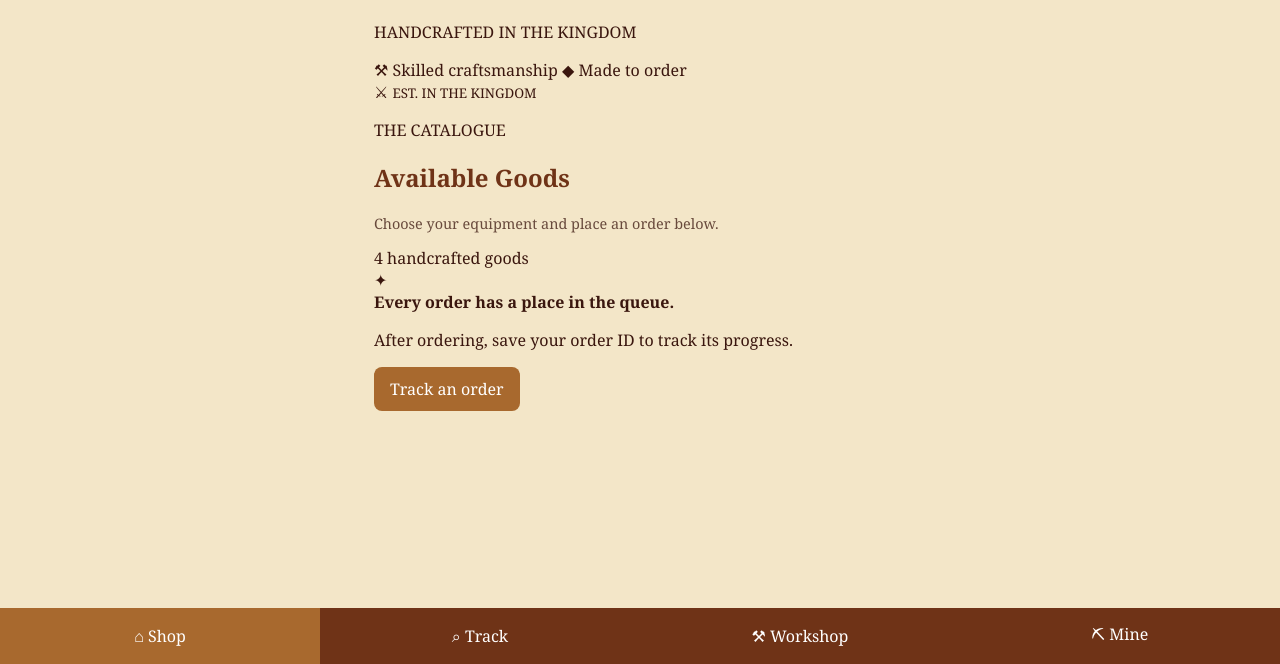
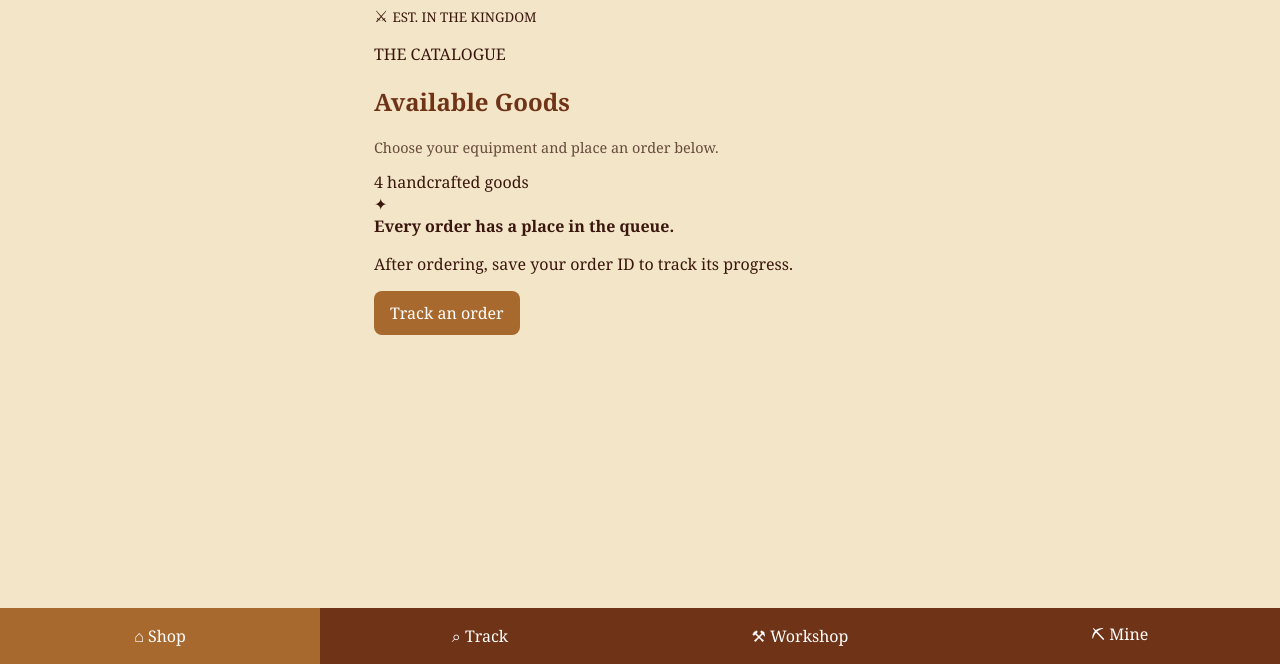
Before and after one commit to MaazHawa/KU-HSD-2026, a website: page public/index.html in a window 1280 px wide. Shown: the part 136-800 px from the top of the page. Drawn offline with Linux system fonts and the light colour scheme; no server answers.

Commit message:
last changes

```diff
--- a/public/index.html
+++ b/public/index.html
@@ -30,13 +30,7 @@
     <section id="view-shop" class="view active">
       <div class="hero">
         <div class="hero-content">
-          <p class="eyebrow">HANDCRAFTED IN THE KINGDOM</p>
 
-
-          </p>
-          <div class="hero-details">
-            <span>⚒ Skilled craftsmanship</span>
-            <span>◆ Made to order</span>
           </div>
         </div>
         <div class="hero-emblem" aria-hidden="true">
```
